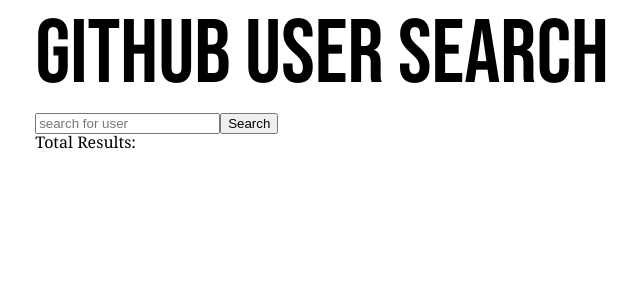
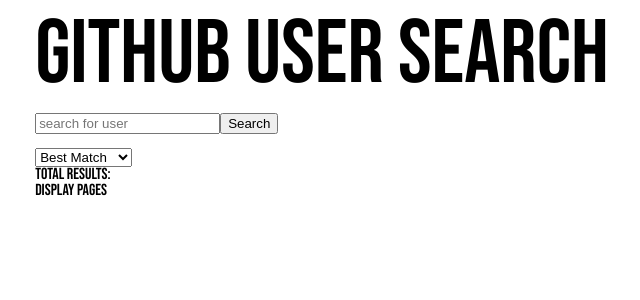
Before and after one commit to vladsolokha/github-search-user, a React (Create React App) app: page / in a window 1280 px wide. Shown: the top 300 px of the page, without its empty margins (318-958 px from the left). Built offline with nearby package versions, Linux system fonts and the light colour scheme.

Commit message:
organized inputs and outputs

```diff
--- a/src/App.css
+++ b/src/App.css
@@ -18,7 +18,7 @@
   font-size: 90px;
 }
 
-.main {
+.user-inputs {
   font-family: 'Noto Serif', serif;
   font-size: 32px;
 }
--- a/src/App.js
+++ b/src/App.js
@@ -13,6 +13,9 @@
   const [resultList, setResultList] = useState([])
   const [sortUsers, setSortUsers] = useState('best match')
   const [page, setPage] = useState(1)
+
+  const totalCount = resultList.total_count
+
 
   useEffect(() => {
     async function fetchHandle() {
@@ -43,11 +46,11 @@
 
   return (
     <div className="App">
-      <header className="App-header">
+      <header className="App-header" onClick='#'>
        GitHub User Search
       </header>
 
-      <div className='main'>
+      <section className='user-inputs'>
         {/* This Form can be placed in another component */}
         <form onSubmit={ (e) => {
             e.preventDefault()
@@ -69,15 +72,28 @@
           </button>
         </form>
 
-        {/* <Error error={error} /> */}
+          <div className='filter-bar'>
+            <select name='sort by'>
+              <option value='best match'>Best Match</option>
+              <option value='followers'>Followers</option>
+              <option value='repositories'>Repositories</option>
+              <option value='joined'>Joined Date</option>
+            </select>
+          </div>
 
-        <div className='sort-nav'>
+      </section>
 
+      {/* total and page section */}
+      <section className='total-pagination-section'>
+        <div className='total-count'>
+          Total Results: {totalCount}
         </div>
 
         <div className='pagination'>
-
+          Display Pages
         </div>
+      </section>
+      {/* <Error error={error} /> */}
 
       <Result
         error={error}
@@ -85,8 +101,6 @@
         resultList={resultList}
       />
 
-
-      </div>
     </div>
   );
 }
--- a/src/components/Result.js
+++ b/src/components/Result.js
@@ -3,7 +3,6 @@
 import './Result.css'
 
 export default function Result ({ error, isLoading, resultList }) {
-  const totalCount = resultList.total_count
   const [userResult, setUserResult] = useState([])
   const [itemClicked, setItemClicked] = useState(null)
 
@@ -34,9 +33,6 @@
   } if (resultList !== []) {
     return (
       <div className='results'>
-        <div className='total-count'>
-          Total Results: {totalCount}
-        </div>
 
         <div className='user containers'>
           <ul>
```
Also changed, not shown: 1 other file (tests, documents, lock files or other folders). Lines whose indentation alone changed are shown as unchanged.
